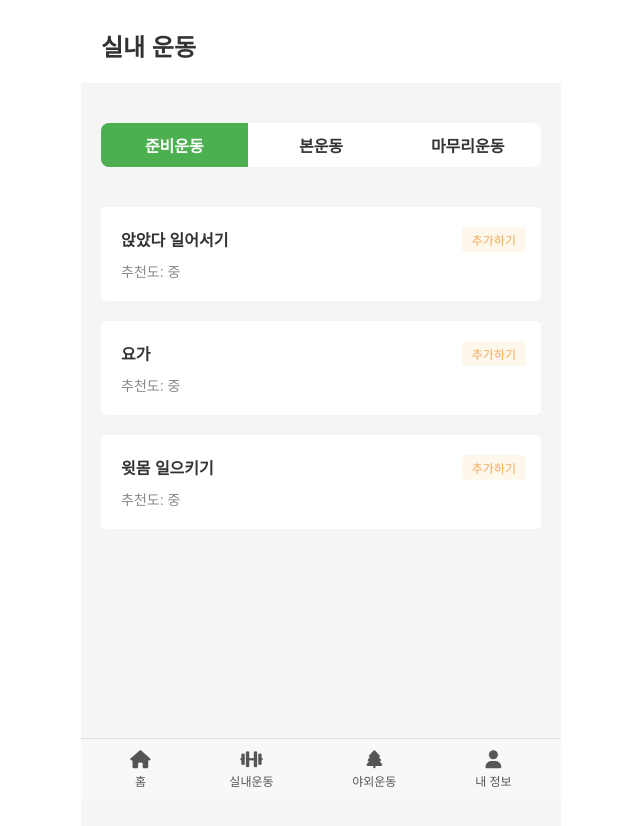
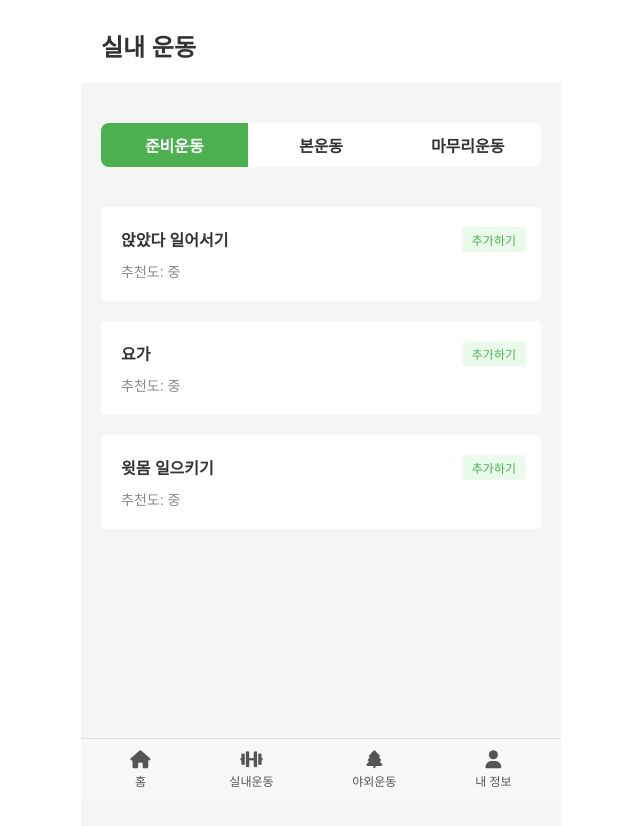
Before and after one commit to FitAble-Org/fitable-frontend, a Vue app: page /indoor-exercise in a window 1280 px wide. Shown: the top 826 px of the page, without its empty margins (319-959 px from the left). Built offline with nearby package versions, Linux system fonts and the light colour scheme.

Commit message:
feat: 실내운동 버튼 색상 변경

```diff
--- a/src/components/IndoorExercise.vue
+++ b/src/components/IndoorExercise.vue
@@ -102,8 +102,8 @@ const filteredExercises = computed(() => {
 }
 
 .add-button {
-  background-color: #FEF7EC; /* 더 연한 색상 */
-  color: #F2AB58;
+  background-color: #EAFAEB; /* 더 연한 색상 */
+  color: #4CAF50;
   padding: 4px 10px;
   border: none;
   border-radius: 4px;
```
